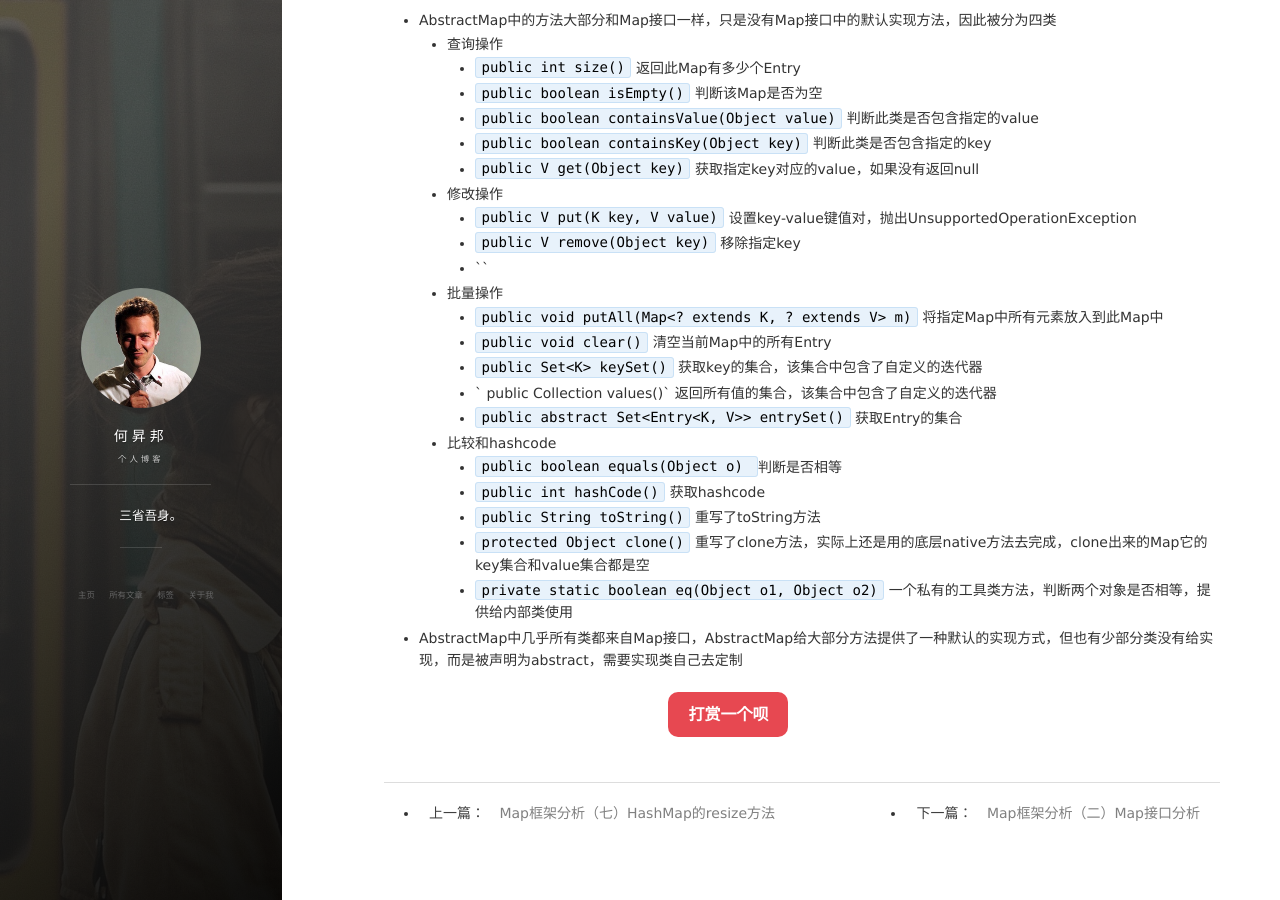
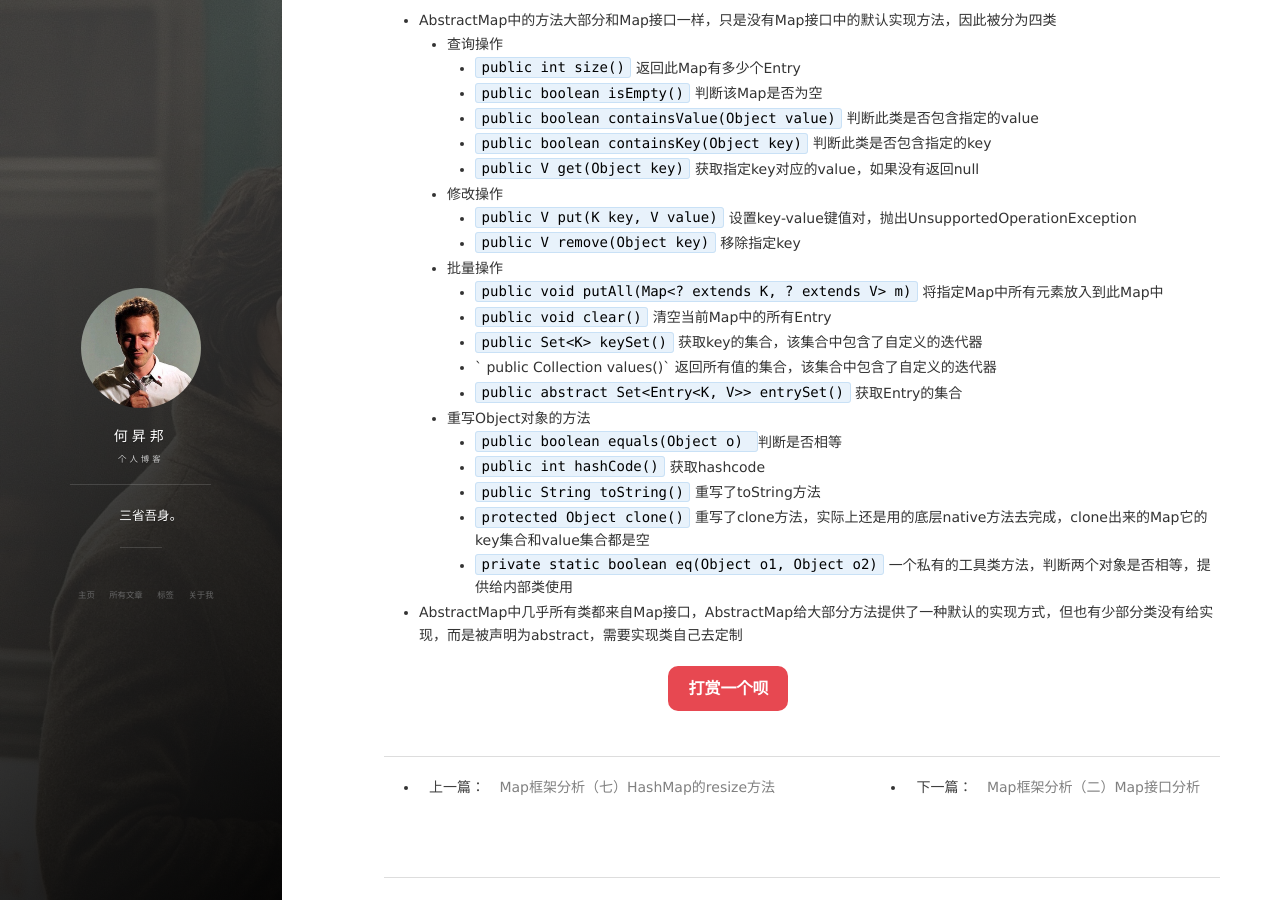
Before and after one commit to heshengbang/heshengbang.github.io, a Jekyll site: the page built from _posts/2018-6-3-Map框架分析（三）AbstractMap抽象类分析.md, in a window 1280 px wide and 900 px high, scrolled down 6900 px. Built offline with Jekyll 4.4.1, drawn with Linux system fonts in a browser that asks for light colours; nearby versions of some CDN libraries; comment, search, counter and statistics services are not loaded.

Commit message:
add files

```diff
--- a/_posts/2018-6-3-Map框架分析（三）AbstractMap抽象类分析.md
+++ b/_posts/2018-6-3-Map框架分析（三）AbstractMap抽象类分析.md
@@ -404,43 +404,26 @@
 
 - AbstractMap中的方法大部分和Map接口一样，只是没有Map接口中的默认实现方法，因此被分为四类
 	- 查询操作
-		- `public int size()`
-		  返回此Map有多少个Entry
-        - `public boolean isEmpty()`
-          判断该Map是否为空
-        - `public boolean containsValue(Object value)`
-          判断此类是否包含指定的value
-        - `public boolean containsKey(Object key)`
-          判断此类是否包含指定的key
-        - `public V get(Object key)`
-          获取指定key对应的value，如果没有返回null
+		- `public int size()` 返回此Map有多少个Entry
+        - `public boolean isEmpty()` 判断该Map是否为空
+        - `public boolean containsValue(Object value)` 判断此类是否包含指定的value
+        - `public boolean containsKey(Object key)` 判断此类是否包含指定的key
+        - `public V get(Object key)` 获取指定key对应的value，如果没有返回null
 	- 修改操作
-        - `public V put(K key, V value)`
-          设置key-value键值对，抛出UnsupportedOperationException
-        - `public V remove(Object key)`
-          移除指定key
-        - ``
+        - `public V put(K key, V value)` 设置key-value键值对，抛出UnsupportedOperationException
+        - `public V remove(Object key)` 移除指定key
 	- 批量操作
-        - `public void putAll(Map<? extends K, ? extends V> m)`
-          将指定Map中所有元素放入到此Map中
-        - `public void clear()`
-          清空当前Map中的所有Entry
-        - `public Set<K> keySet()`
-          获取key的集合，该集合中包含了自定义的迭代器
-        - ` public Collection<V> values()`
-          返回所有值的集合，该集合中包含了自定义的迭代器
-        - `public abstract Set<Entry<K, V>> entrySet()`
-          获取Entry的集合
-	- 比较和hashcode
-		- `public boolean equals(Object o) `
-		  判断是否相等
-		- `public int hashCode()`
-		  获取hashcode
-		- `public String toString()`
-		  重写了toString方法
-		- `protected Object clone()`
-		  重写了clone方法，实际上还是用的底层native方法去完成，clone出来的Map它的key集合和value集合都是空
-		- `private static boolean eq(Object o1, Object o2)`
-		  一个私有的工具类方法，判断两个对象是否相等，提供给内部类使用
+        - `public void putAll(Map<? extends K, ? extends V> m)` 将指定Map中所有元素放入到此Map中
+        - `public void clear()` 清空当前Map中的所有Entry
+        - `public Set<K> keySet()` 获取key的集合，该集合中包含了自定义的迭代器
+        - ` public Collection<V> values()` 返回所有值的集合，该集合中包含了自定义的迭代器
+        - `public abstract Set<Entry<K, V>> entrySet()` 获取Entry的集合
+
+	- 重写Object对象的方法
+		- `public boolean equals(Object o) ` 判断是否相等
+		- `public int hashCode()` 获取hashcode
+		- `public String toString()` 重写了toString方法
+		- `protected Object clone()` 重写了clone方法，实际上还是用的底层native方法去完成，clone出来的Map它的key集合和value集合都是空
+		- `private static boolean eq(Object o1, Object o2)` 一个私有的工具类方法，判断两个对象是否相等，提供给内部类使用
 
 - AbstractMap中几乎所有类都来自Map接口，AbstractMap给大部分方法提供了一种默认的实现方式，但也有少部分类没有给实现，而是被声明为abstract，需要实现类自己去定制
```
Also changed, not shown: _posts/2018-6-3-Map框架分析（五）HashMap中的方法.md (+5 -3 lines), _posts/2018-6-3-Map框架分析（四）HashMap的内部类.md (+23 -13 lines), _posts/2018-7-8-第27讲-Java常见的垃圾收集器.md (+4 -4 lines), images/background-cover.jpg.
